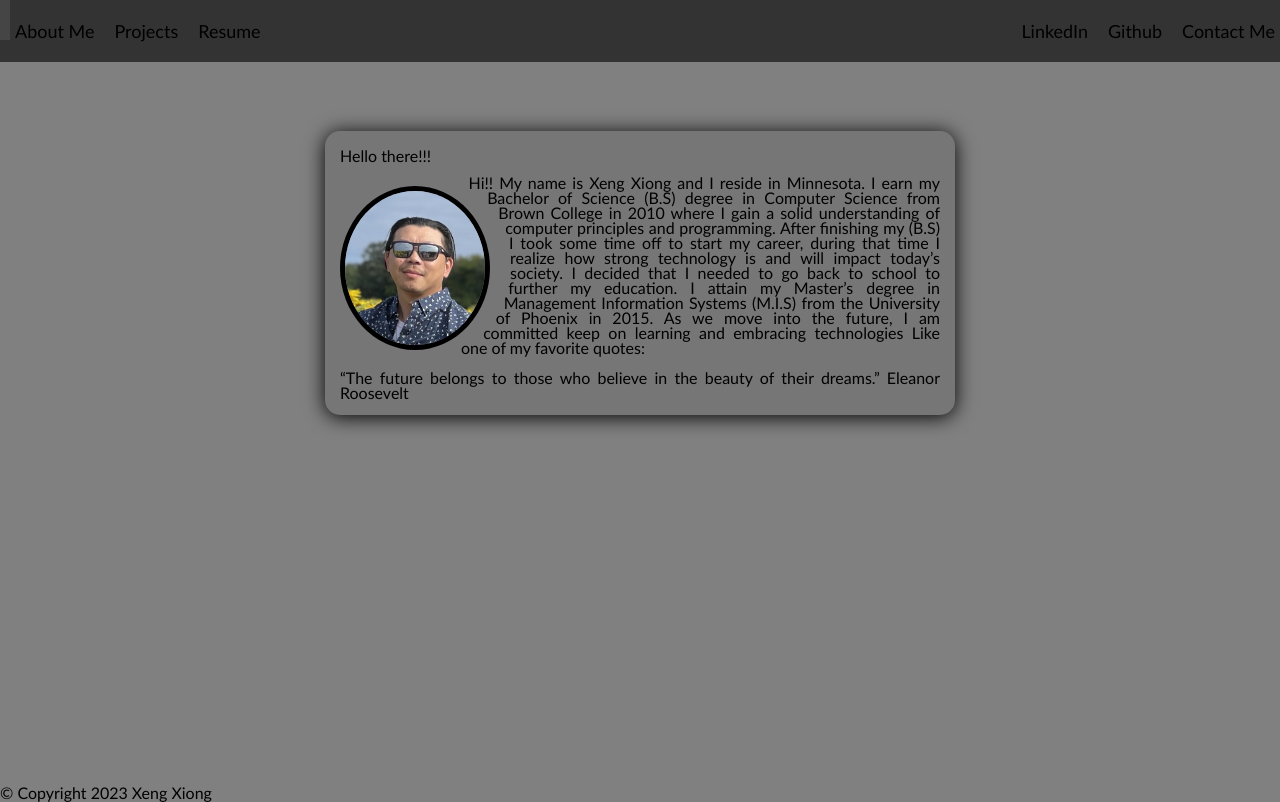
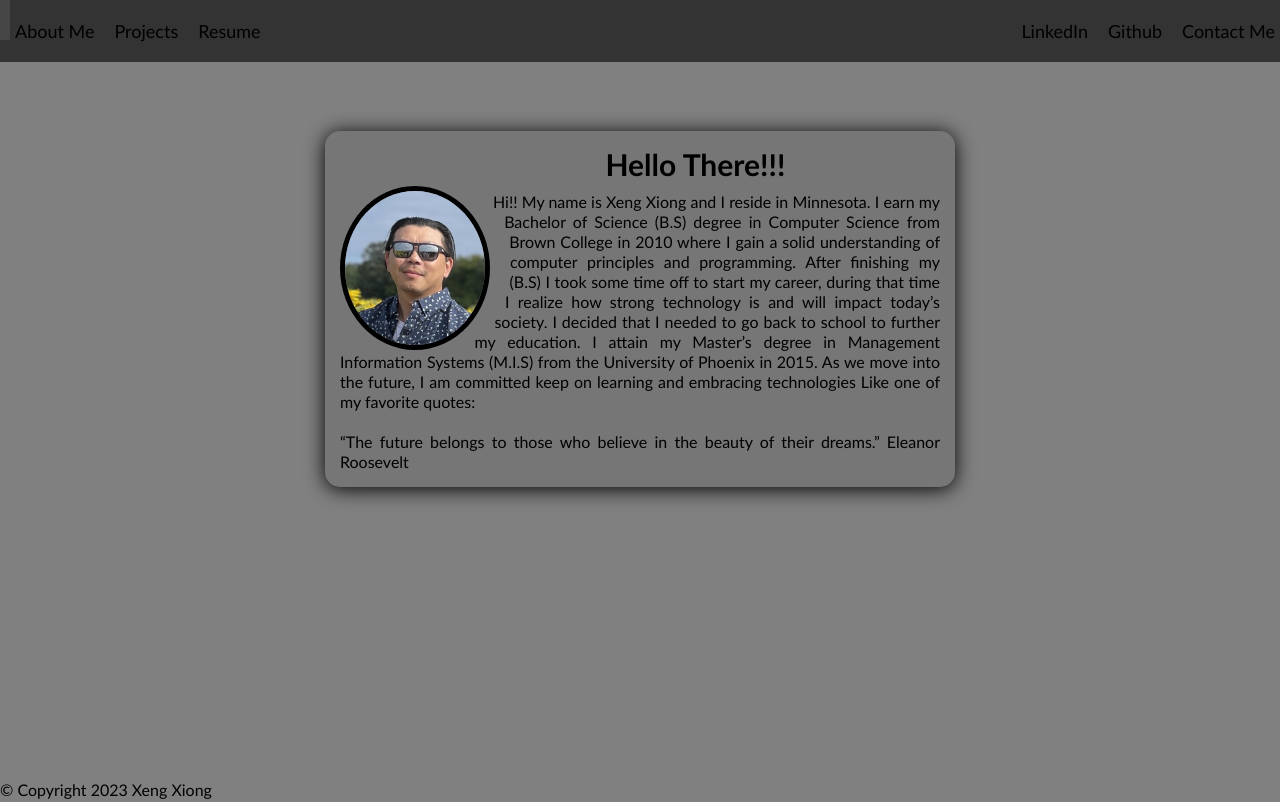
Before and after one commit to Freeway9527/Xxio-Portfolio, a plain HTML site: page index.html in a window 1280 px wide. Drawn offline with Linux system fonts and the light colour scheme.

Commit message:
change text

```diff
--- a/assets/css/styles.css
+++ b/assets/css/styles.css
@@ -133,7 +133,7 @@ tr td{
 
 /***no resize***/
 textarea {
-        resize: none;
+  resize: none;
 }
 
 /***about me***/
@@ -166,13 +166,16 @@ textarea {
   shape-outside: circle();
 }
 
-h2{
-  font-family: 'Courier New', Courier, monospace;
+.index h1{
+  text-align: center;
+  font-size: 30px;
+  font-weight: bold;
+  font-family:'Gill Sans', 'Gill Sans MT', Calibri, 'Trebuchet MS', sans-serif ;
 }
 
 p{
   text-align: justify;
-  line-height: 15px;
+  line-height: 20px;
 }
 
 footer {
--- a/index.html
+++ b/index.html
@@ -31,7 +31,7 @@
         <section class="index">
             <section class="picture">
                 <img src="./assets/images/XX.jpg" alt="">
-                <h1>Hello there!!!</h1>
+                <h1>Hello There!!!</h1>
                 <p>Hi!! My name is Xeng Xiong and I reside in Minnesota. I earn my Bachelor of Science (B.S) degree in Computer Science from Brown College in 2010 where I gain a solid understanding of computer principles and programming.
                     After finishing my (B.S) I took some time off to start my career, during that time I realize how strong technology is and will impact today’s society. I decided that I needed to go back to school to further my education. I attain my Master’s degree in Management Information Systems (M.I.S) from the University of Phoenix in 2015.
                     As we move into the future, I am committed keep on learning and embracing technologies Like one of my favorite quotes:<br/>
```
Also changed, not shown: assets/images/challege2_SS.jpg, 1 other file.
